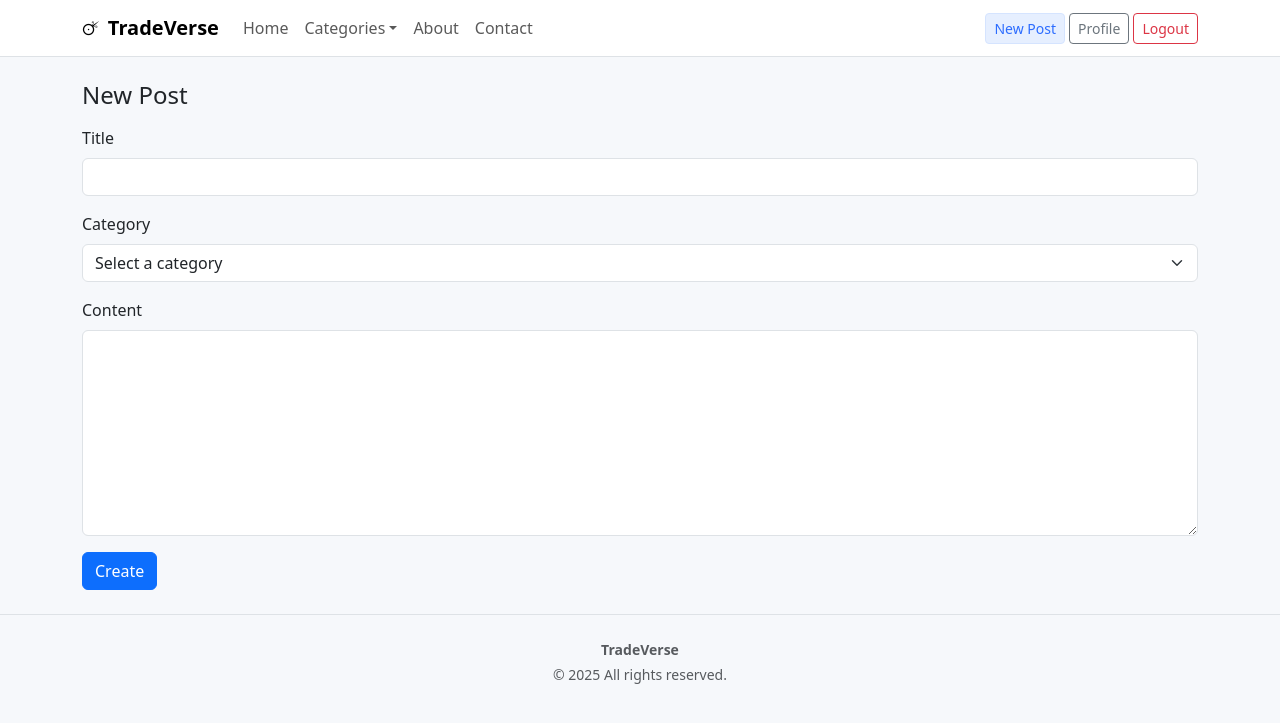
After one commit to samusdtt/trade-verse, a Flask app: page /posts/new in a window 1280 px wide. The commit adds this page. Shown: the top 723 px of the page. Run offline with Flask 3, Linux system fonts and the light colour scheme; the visitor is signed in with stand-in values (Sample User, id 1); data comes from the database, SQL or seed files in the repository; parts of the project's set-up code (start-up, migrations or seed data) failed here and were passed over.

Commit message:
Implement post management, profile editing, and search functionality
Co-authored-by: msa11team <msa11team@gmail.com>

```diff
--- a/tradeverse/posts/routes.py
+++ b/tradeverse/posts/routes.py
@@ -1,3 +1,66 @@
-from flask import Blueprint
+from flask import Blueprint, render_template, request, redirect, url_for, flash, abort
+from flask_login import login_required, current_user
+from ..extensions import db
+from ..models import Post, Category
 
-posts_bp = Blueprint("posts", __name__)
+posts_bp = Blueprint("posts", __name__, template_folder="../templates/posts")
+
+
+def _user_can_edit(post: Post) -> bool:
+	return current_user.is_authenticated and (current_user.is_admin or current_user.id == post.user_id)
+
+
+@posts_bp.route("/new", methods=["GET", "POST"])
+@login_required
+def create_post():
+	categories = Category.query.order_by(Category.name.asc()).all()
+	if request.method == "POST":
+		title = request.form.get("title", "").strip()
+		content = request.form.get("content", "").strip()
+		category_id = request.form.get("category_id")
+		if not title or not content or not category_id:
+			flash("Please fill all fields.", "warning")
+			return render_template("posts/new.html", categories=categories)
+		category = Category.query.get(int(category_id))
+		if not category:
+			flash("Invalid category.", "danger")
+			return render_template("posts/new.html", categories=categories)
+		post = Post(title=title, content=content, category_id=category.id, user_id=current_user.id)
+		db.session.add(post)
+		db.session.commit()
+		flash("Post created.", "success")
+		return redirect(url_for("main.index", category=category.name))
+	return render_template("posts/new.html", categories=categories)
+
+
+@posts_bp.route("/<int:post_id>/edit", methods=["GET", "POST"])
+@login_required
+def edit_post(post_id: int):
+	post = Post.query.get_or_404(post_id)
+	if not _user_can_edit(post):
+		abort(403)
+	categories = Category.query.order_by(Category.name.asc()).all()
+	if request.method == "POST":
+		post.title = request.form.get("title", post.title).strip()
+		post.content = request.form.get("content", post.content).strip()
+		category_id = request.form.get("category_id")
+		if category_id:
+			category = Category.query.get(int(category_id))
+			if category:
+				post.category_id = category.id
+		db.session.commit()
+		flash("Post updated.", "success")
+		return redirect(url_for("main.index"))
+	return render_template("posts/edit.html", post=post, categories=categories)
+
+
+@posts_bp.route("/<int:post_id>/delete", methods=["POST"])
+@login_required
+def delete_post(post_id: int):
+	post = Post.query.get_or_404(post_id)
+	if not _user_can_edit(post):
+		abort(403)
+	db.session.delete(post)
+	db.session.commit()
+	flash("Post deleted.", "info")
+	return redirect(url_for("main.index"))
--- a/tradeverse/templates/base.html
+++ b/tradeverse/templates/base.html
@@ -40,8 +40,8 @@
 				</ul>
 				<ul class="navbar-nav ms-auto">
 					{% if current_user.is_authenticated %}
-					<li class="nav-item me-1"><a class="btn btn-sm btn-primary-soft" href="#">New Post</a></li>
-					<li class="nav-item me-1"><a class="btn btn-sm btn-outline-secondary" href="#">Profile</a></li>
+					<li class="nav-item me-1"><a class="btn btn-sm btn-primary-soft" href="{{ url_for('posts.create_post') }}">New Post</a></li>
+					<li class="nav-item me-1"><a class="btn btn-sm btn-outline-secondary" href="{{ url_for('auth.profile') }}">Profile</a></li>
 					<li class="nav-item"><a class="btn btn-sm btn-outline-danger" href="{{ url_for('auth.logout') }}">Logout</a></li>
 					{% else %}
 					<li class="nav-item me-1"><a class="btn btn-sm btn-outline-primary" href="{{ url_for('auth.login') }}">Login</a></li>
--- /dev/null
+++ b/tradeverse/templates/posts/new.html
@@ -0,0 +1,24 @@
+{% extends 'base.html' %}
+{% block content %}
+<h1 class="h4 mb-3">New Post</h1>
+<form method="post">
+	<div class="mb-3">
+		<label class="form-label">Title</label>
+		<input name="title" class="form-control" required>
+	</div>
+	<div class="mb-3">
+		<label class="form-label">Category</label>
+		<select name="category_id" class="form-select" required>
+			<option value="" disabled selected>Select a category</option>
+			{% for c in categories %}
+			<option value="{{ c.id }}">{{ c.name }}</option>
+			{% endfor %}
+		</select>
+	</div>
+	<div class="mb-3">
+		<label class="form-label">Content</label>
+		<textarea name="content" class="form-control" rows="8" required></textarea>
+	</div>
+	<button class="btn btn-primary">Create</button>
+</form>
+{% endblock %}
```
Also changed, not shown: tradeverse/auth/routes.py (+24 -0 lines), tradeverse/main/routes.py (+8 -2 lines), tradeverse/templates/auth/profile.html (added, +23 -0 lines), tradeverse/templates/posts/edit.html (added, +23 -0 lines).
